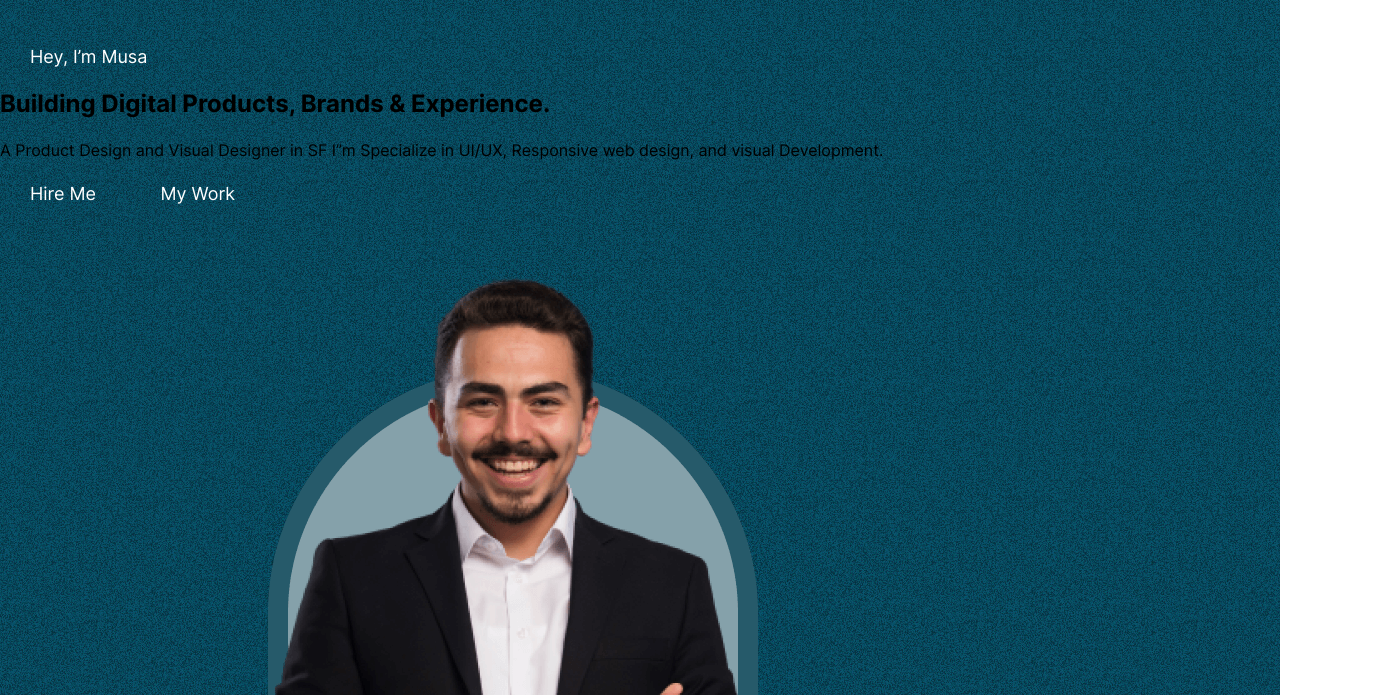
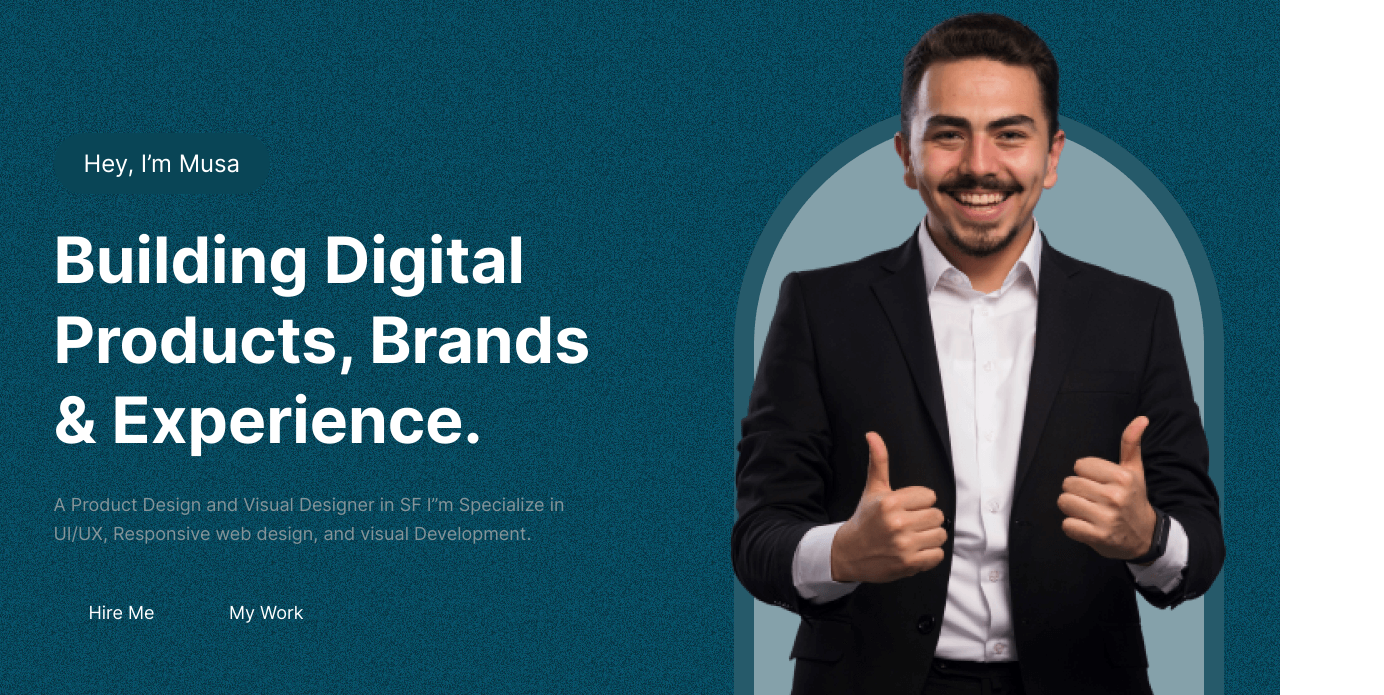
Before and after one commit to Sabohatfrontend/portfolio, a plain HTML site: page index.html in a window 1280 px wide. Shown: the part 105-800 px from the top of the page, 1384 px wide, since content can reach past the window. Drawn offline with Linux system fonts and the light colour scheme; a web font is replaced by a local one.

Commit message:
Add hero style

```diff
--- a/css/styles.css
+++ b/css/styles.css
@@ -96,7 +96,7 @@ ul {
   margin-left: auto;
   margin-right: auto;
 }
-
+/* BUTTON */
 .button {
   padding: 16px 30px;
   border-radius: 25px;
@@ -121,6 +121,24 @@ ul {
   background-color: #145e76;
 }
 
+.hero-button {
+  background-color: #094556;
+  border-radius: 30px;
+  font-family: "Schoolbell", "Inter", "Arial", sans-serif;
+  font-weight: 400;
+  font-size: 24px;
+  line-height: 33px;
+}
+
+.button-hero-orange {
+  padding-left: 35px;
+  padding-right: 35px;
+}
+
+.button-hero-orange:hover {
+  background-color: var(--brand-color-orange);
+}
+
 .main-content {
   flex-grow: 1;
 }
@@ -129,7 +147,7 @@ ul {
   background-color: var(--brand-color);
   background-image: url("../img/bg-img.jpg");
 }
-
+/* HEADER */
 .site-header {
   padding-top: 45px;
   padding-bottom: 45px;
@@ -193,6 +211,46 @@ ul {
   opacity: 0.6;
 }
 
+/* HERO */
+.site-hero {
+  display: flex;
+  padding-right: 0;
+  color: #fff;
+  padding-bottom: 162px;
+}
+
+.site-hero-content {
+  margin-right: -125px;
+  padding-top: 105px;
+  padding-bottom: 155px;
+  max-width: 537px;
+}
+
+.hero-heading {
+  margin-top: 40px;
+  margin-bottom: 30px;
+  font-weight: 700;
+  font-size: 64px;
+  line-height: 80px;
+}
+
+.hero-text {
+  font-size: 18px;
+  line-height: 29px;
+  color: #849499;
+  margin-bottom: 50px;
+  margin-top: 0;
+}
+
+.hero-img {
+  display: block;
+  margin-top: -91px;
+  margin-right: -160px;
+  width: 918px;
+  height: 755px;
+  object-fit: cover;
+}
+
 @media only screen and (-webkit-min-device-pixel-ratio: 2),
   only screen and (min--moz-device-pixel-ratio: 2),
   only screen and (-o-min-device-pixel-ratio: 2/1),
--- a/index.html
+++ b/index.html
@@ -42,7 +42,7 @@
     </header>
     <!-- HEADER-END -->
     <!-- HERO-START -->
-    <section class="site-hero">
+    <section class="site-hero container">
       <div class="site-hero-content">
         <a class="button hero-button" href="#">Hey, I’m Musa</a>
         <h2 class="hero-heading">Building Digital Products, Brands & Experience.</h2>
@@ -53,6 +53,7 @@
       </div>
       <img class="hero-img" src="img/businessman-black-suit.png" alt="businessman black suit" width="918" height="755"
       srcset="img/businessman-black-suit.png 1x, img/businessman-black-suit@2x.png 2x">
+      <!-- TODO RASM JOYLASH -->
     </section>
     <section class="statistic"></section>
   </div>
```
